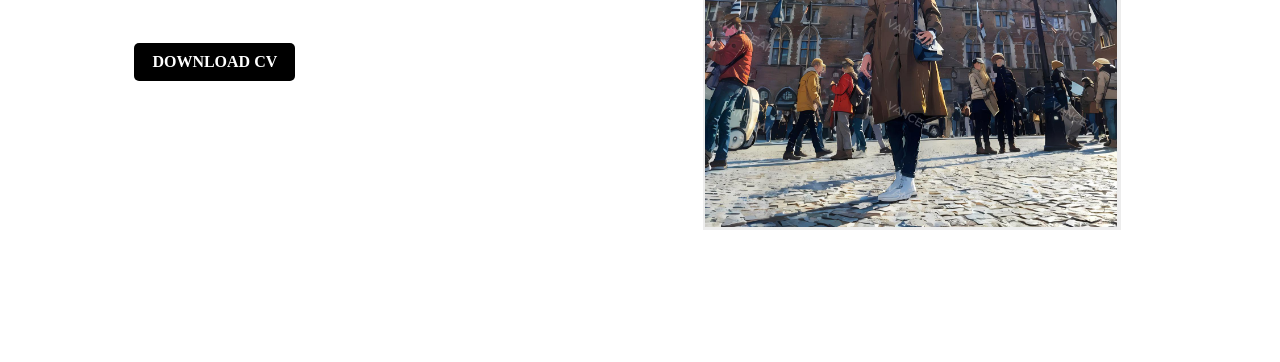
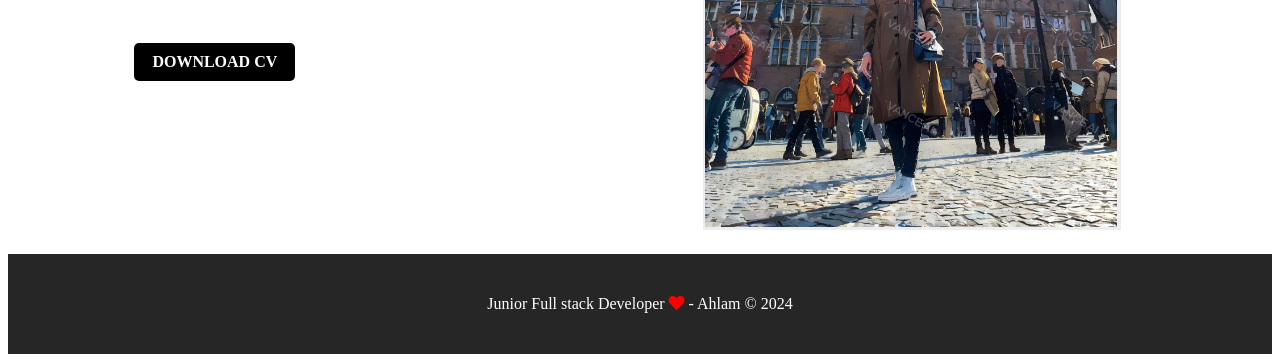
Before and after one commit to ahlamboudali/Portfolio, a website: page index.html in a window 1280 px wide. Shown: the part 525-887 px from the top of the page. Before the commit the page ends 800 px from the top, so only its background shows below. Drawn offline with Linux system fonts and the light colour scheme.

Commit message:
add-the-footer

```diff
--- a/index.html
+++ b/index.html
@@ -7,6 +7,8 @@
   <meta name="viewport" content="width=device-width, initial-scale=1.0" />
   <title>Portfolio website</title>
   <link rel="stylesheet" href="./styles/styles.css" />
+  <link rel="stylesheet" href="https://use.fontawesome.com/releases/v5.0.7/css/all.css" />
+
 </head>
 
 <body>
@@ -36,6 +38,12 @@
         <img src="./img/profil.png" alt="profil pic" />
       </div>
     </div>
+    <div class="copyright">
+      <p>
+        Junior Full stack Developer <i class="fas fa-heart"></i> - Ahlam ©
+        2024
+      </p>
+    </div>
   </div>
 </body>
 
--- a/styles/styles.css
+++ b/styles/styles.css
@@ -60,3 +60,16 @@ span {
 .w-50 {
   width: 50%;
 }
+
+.copyright {
+  color: white;
+  width: 100%;
+  text-align: center;
+  padding: 25px 0;
+  background: #262626;
+  margin-top: 20px;
+}
+
+.copyright i {
+  color: red;
+}
```
